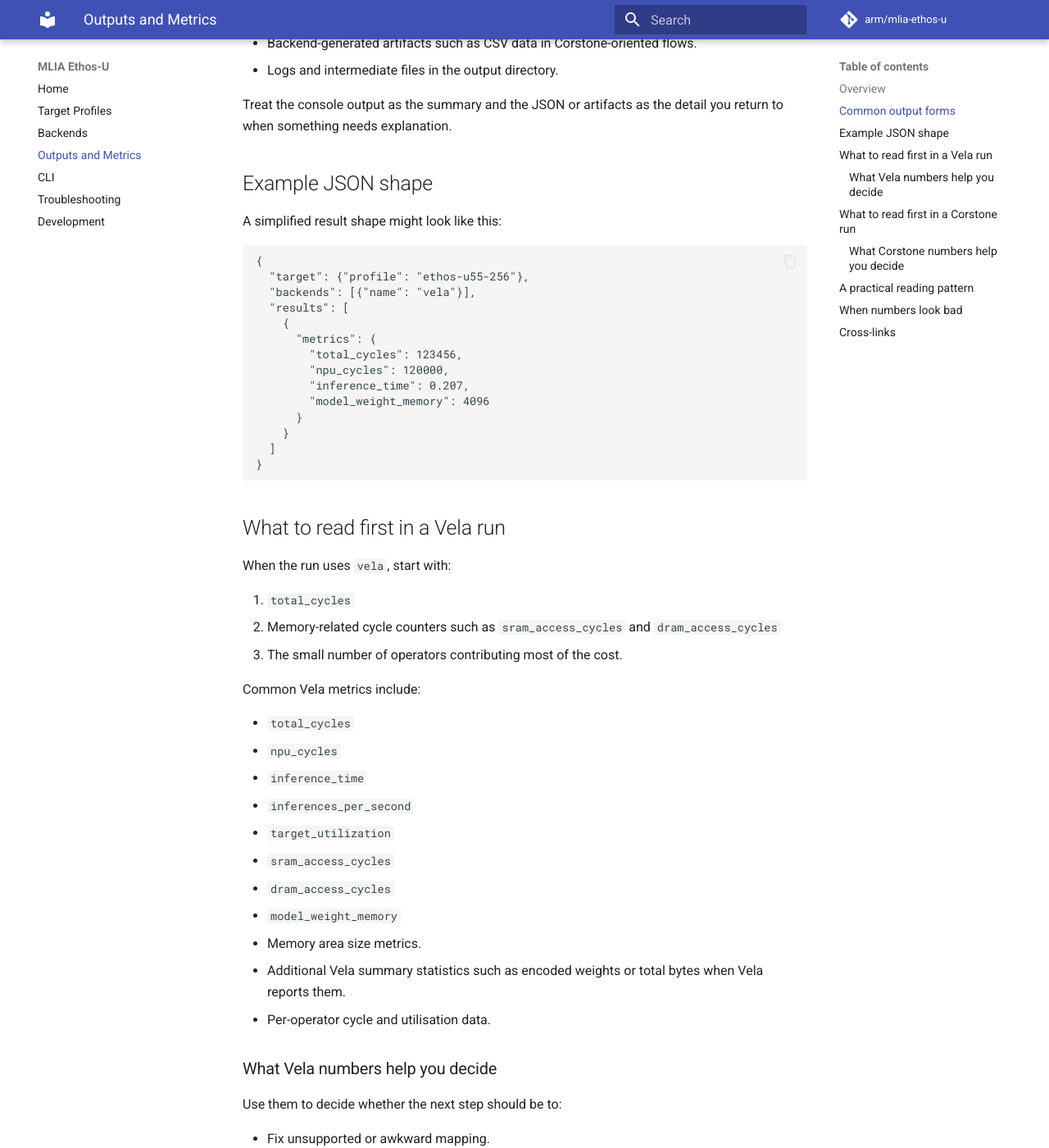
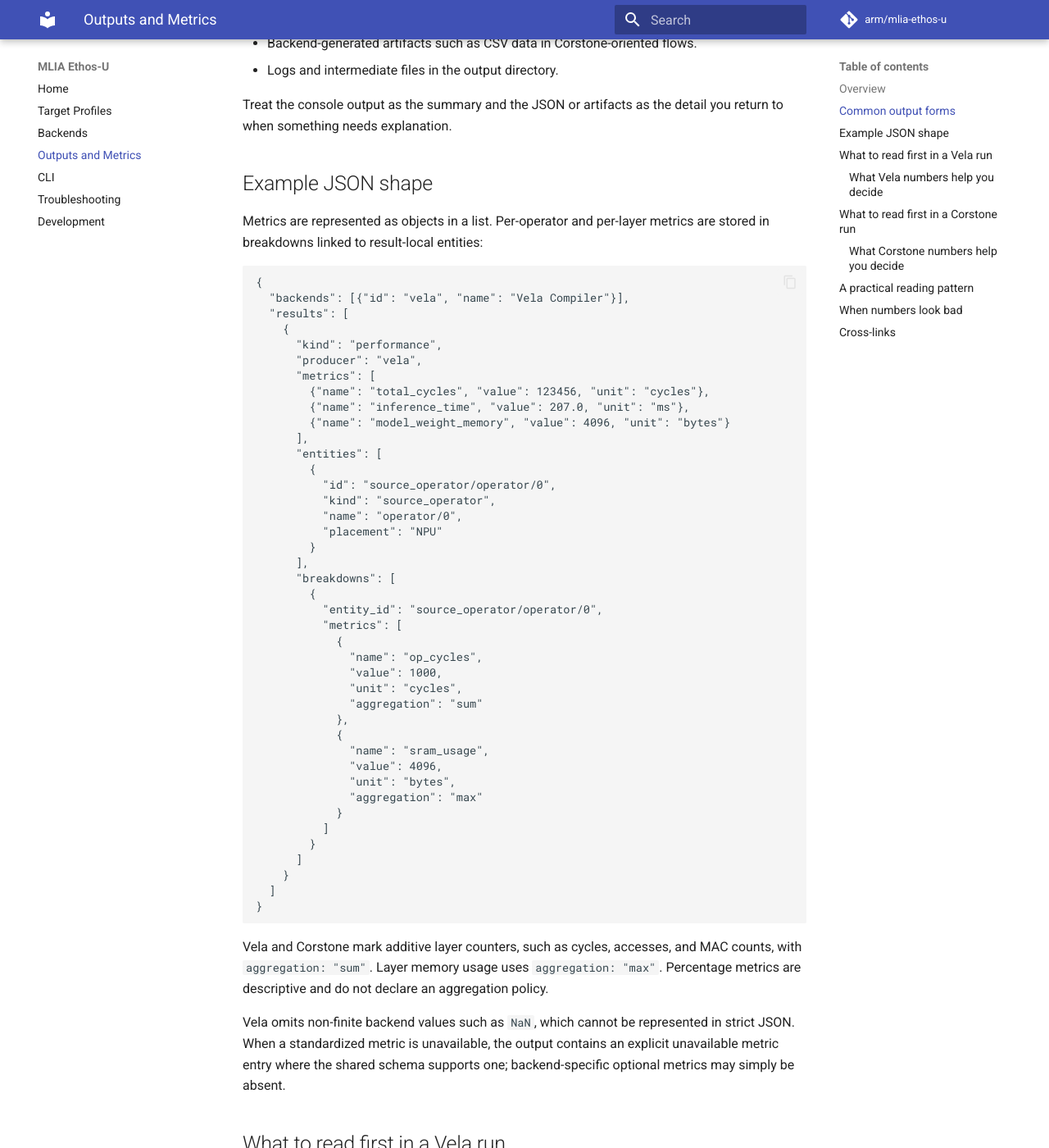
Before and after one commit to arm/mlia-ethos-u, an MkDocs documentation site: the page built from docs/source/outputs_metrics.md, in a window 1280 px wide and 1400 px high, scrolled down 701 px. Shown: the whole window at 82% size. Built offline with MkDocs 1.6.1 and Material for MkDocs 9.7.7, drawn with Linux system fonts in a browser that asks for light colours; comment, search, counter and statistics services are not loaded; some of the changed text lies outside the part shown.

Commit message:
docs: Align Ethos-U guidance with current output (#77)
Use registered Corstone backend names, describe the standardized metric and entity structure, and clarify result-owned advice versus core rendering. Refer readers to pyproject.toml for the required core dependency instead of duplicating a version constraint.

````diff
--- a/docs/source/outputs_metrics.md
+++ b/docs/source/outputs_metrics.md
@@ -35,24 +35,62 @@
 
 ## Example JSON shape
 
-A simplified result shape might look like this:
+Metrics are represented as objects in a list. Per-operator and per-layer metrics
+are stored in breakdowns linked to result-local entities:
 
 ```json
 {
-  "target": {"profile": "ethos-u55-256"},
-  "backends": [{"name": "vela"}],
+  "backends": [{"id": "vela", "name": "Vela Compiler"}],
   "results": [
     {
-      "metrics": {
-        "total_cycles": 123456,
-        "npu_cycles": 120000,
-        "inference_time": 0.207,
-        "model_weight_memory": 4096
-      }
+      "kind": "performance",
+      "producer": "vela",
+      "metrics": [
+        {"name": "total_cycles", "value": 123456, "unit": "cycles"},
+        {"name": "inference_time", "value": 207.0, "unit": "ms"},
+        {"name": "model_weight_memory", "value": 4096, "unit": "bytes"}
+      ],
+      "entities": [
+        {
+          "id": "source_operator/operator/0",
+          "kind": "source_operator",
+          "name": "operator/0",
+          "placement": "NPU"
+        }
+      ],
+      "breakdowns": [
+        {
+          "entity_id": "source_operator/operator/0",
+          "metrics": [
+            {
+              "name": "op_cycles",
+              "value": 1000,
+              "unit": "cycles",
+              "aggregation": "sum"
+            },
+            {
+              "name": "sram_usage",
+              "value": 4096,
+              "unit": "bytes",
+              "aggregation": "max"
+            }
+          ]
+        }
+      ]
     }
   ]
 }
 ```
+
+Vela and Corstone mark additive layer counters, such as cycles, accesses, and
+MAC counts, with `aggregation: "sum"`. Layer memory usage uses
+`aggregation: "max"`. Percentage metrics are descriptive and do not declare an
+aggregation policy.
+
+Vela omits non-finite backend values such as `NaN`, which cannot be represented
+in strict JSON. When a standardized metric is unavailable, the output contains
+an explicit unavailable metric entry where the shared schema supports one;
+backend-specific optional metrics may simply be absent.
 
 ## What to read first in a Vela run
 
@@ -89,7 +127,7 @@
 
 ## What to read first in a Corstone run
 
-When the run uses `corstone`, start with:
+When the run uses a Corstone backend, start with:
 
 1. The total cycle picture.
 2. Active-versus-idle style metrics.
@@ -140,7 +178,7 @@
 
 ## Cross-links
 
-- See [backends.md](backends.md) for choosing between `vela` and `corstone`.
+- See [backends.md](backends.md) for choosing between Vela and Corstone.
 - See [cli.md](cli.md) for commands that produce these results.
 - See [troubleshooting.md](troubleshooting.md) if output is missing,
   incomplete, or surprising.
````
Also changed, not shown: README.md (+7 -6 lines), docs/source/backends.md (+9 -7 lines), docs/source/cli.md (+9 -7 lines), docs/source/development.md (+3 -3 lines), docs/source/target_profiles.md (+8 -7 lines), docs/source/ethos_u_api_walkthrough.ipynb.
